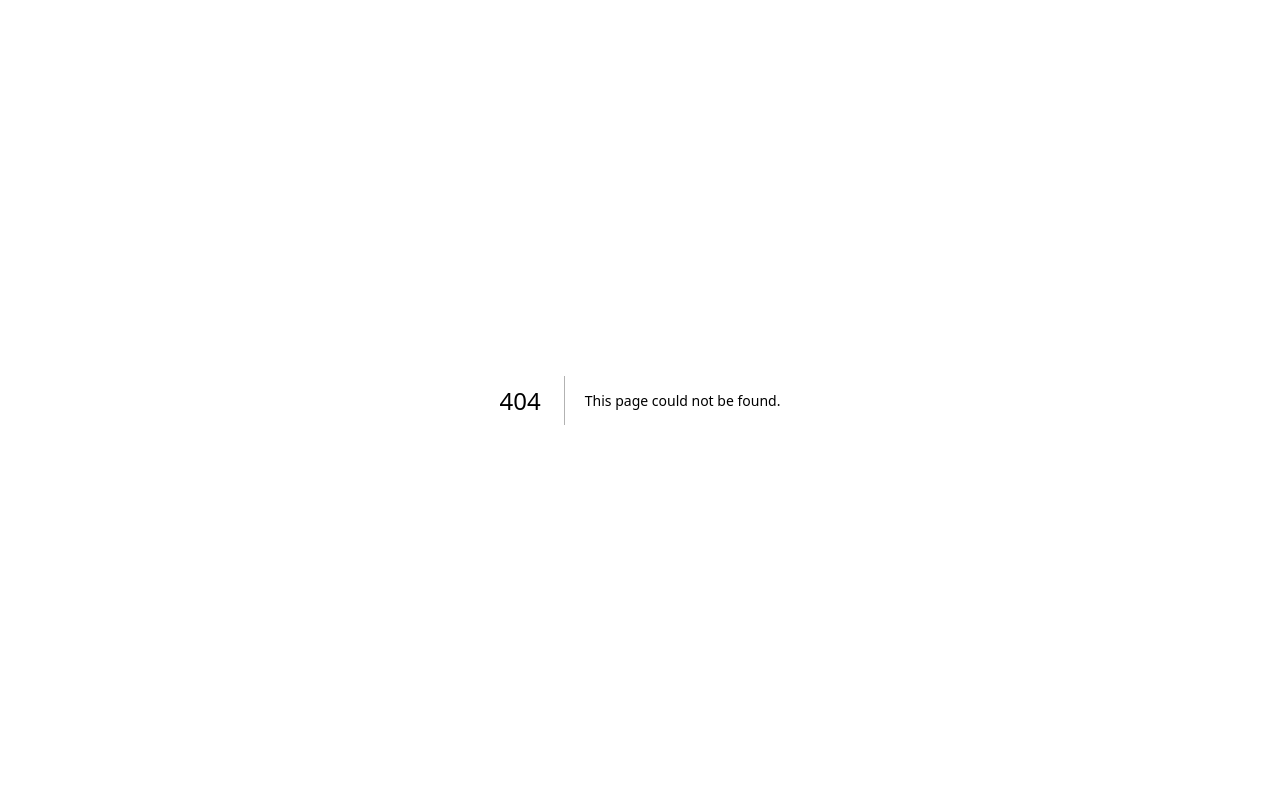
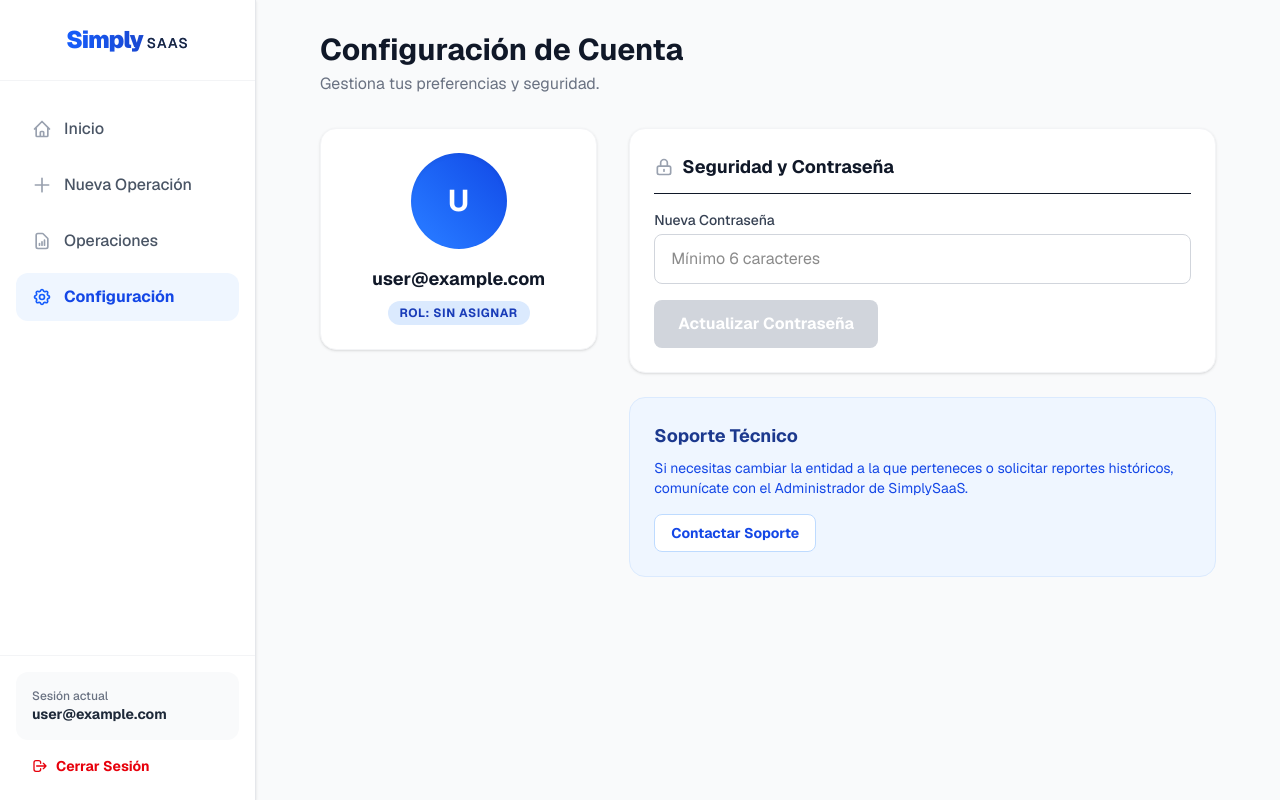
Before and after one commit to gabrielgmza/simply-originacion, a Next.js app: page /dashboard/configuracion in a window 1280 px wide. Before the commit this address had no page. Built offline with nearby package versions, Linux system fonts and the light colour scheme; no server answers; the database is empty; sample sign-in values are in the browser's storage.

Commit message:
feat: Layout Global con Sidebar UI y modulo de configuracion

```diff
--- /dev/null
+++ b/app/dashboard/configuracion/page.tsx
@@ -0,0 +1,117 @@
+'use client';
+
+import { useState, useEffect } from 'react';
+import { onAuthStateChanged, updatePassword } from 'firebase/auth';
+import { collection, query, where, getDocs } from 'firebase/firestore';
+import { auth, db } from '../../../lib/firebase';
+
+export default function ConfiguracionPage() {
+  const [userProfile, setUserProfile] = useState<any>(null);
+  const [loading, setLoading] = useState(true);
+  const [newPassword, setNewPassword] = useState('');
+  const [message, setMessage] = useState('');
+
+  useEffect(() => {
+    const unsubscribe = onAuthStateChanged(auth, async (user) => {
+      if (user && user.email) {
+        try {
+          const qUser = query(collection(db, 'users'), where('email', '==', user.email.toLowerCase()));
+          const snapUser = await getDocs(qUser);
+          if (!snapUser.empty) {
+            setUserProfile({ uid: user.uid, email: user.email, ...snapUser.docs[0].data() });
+          } else {
+            setUserProfile({ uid: user.uid, email: user.email, role: 'Sin Asignar' });
+          }
+        } catch (error) {
+          console.error("Error cargando perfil", error);
+        }
+      }
+      setLoading(false);
+    });
+    return () => unsubscribe();
+  }, []);
+
+  const handleChangePassword = async (e: React.FormEvent) => {
+    e.preventDefault();
+    if (!auth.currentUser || newPassword.length < 6) return alert('La contraseña debe tener al menos 6 caracteres.');
+
+    try {
+      await updatePassword(auth.currentUser, newPassword);
+      setMessage('¡Contraseña actualizada con éxito!');
+      setNewPassword('');
+      setTimeout(() => setMessage(''), 3000);
+    } catch (error: any) {
+      if (error.code === 'auth/requires-recent-login') {
+        alert('Por seguridad, debes cerrar sesión y volver a entrar para cambiar tu contraseña.');
+      } else {
+        alert('Error al actualizar contraseña.');
+      }
+    }
+  };
+
+  if (loading) return <div className="text-center p-10">Cargando perfil...</div>;
+
+  return (
+    <div className="max-w-4xl mx-auto space-y-8 animate-fade-in-up">
+      <div>
+        <h1 className="text-3xl font-bold text-gray-900">Configuración de Cuenta</h1>
+        <p className="text-gray-500 mt-1">Gestiona tus preferencias y seguridad.</p>
+      </div>
+
+      <div className="grid grid-cols-1 md:grid-cols-3 gap-8">
+
+        {/* TARJETA DE PERFIL */}
+        <div className="md:col-span-1 space-y-6">
+          <div className="bg-white p-6 rounded-2xl shadow-sm border border-gray-100 flex flex-col items-center text-center">
+            <div className="w-24 h-24 bg-gradient-to-tr from-blue-500 to-blue-700 rounded-full flex items-center justify-center text-white text-3xl font-bold shadow-inner mb-4">
+              {userProfile?.email?.charAt(0).toUpperCase()}
+            </div>
+            <h2 className="text-lg font-bold text-gray-900 truncate w-full">{userProfile?.email}</h2>
+            <span className="mt-2 bg-blue-100 text-blue-800 text-xs font-bold px-3 py-1 rounded-full uppercase tracking-wider">
+              Rol: {userProfile?.role?.replace('_', ' ')}
+            </span>
+          </div>
+        </div>
+
+        {/* AJUSTES Y SEGURIDAD */}
+        <div className="md:col-span-2 space-y-6">
+          <div className="bg-white p-6 rounded-2xl shadow-sm border border-gray-100">
+            <h3 className="text-lg font-bold text-gray-900 border-b pb-3 mb-4 flex items-center">
+              <svg className="w-5 h-5 mr-2 text-gray-400" fill="none" stroke="currentColor" viewBox="0 0 24 24"><path strokeLinecap="round" strokeLinejoin="round" strokeWidth="2" d="M12 15v2m-6 4h12a2 2 0 002-2v-6a2 2 0 00-2-2H6a2 2 0 00-2 2v6a2 2 0 002 2zm10-10V7a4 4 0 00-8 0v4h8z"></path></svg>
+              Seguridad y Contraseña
+            </h3>
+
+            <form onSubmit={handleChangePassword} className="space-y-4">
+              <div>
+                <label className="block text-sm font-medium text-gray-700 mb-1">Nueva Contraseña</label>
+                <input
+                  type="password"
+                  value={newPassword}
+                  onChange={(e) => setNewPassword(e.target.value)}
+                  placeholder="Mínimo 6 caracteres"
+                  className="w-full px-4 py-3 border border-gray-300 rounded-lg focus:ring-2 focus:ring-blue-500 focus:border-blue-500 transition-shadow outline-none"
+                />
+              </div>
+              <button
+                type="submit"
+                disabled={newPassword.length < 6}
+                className="bg-gray-900 text-white font-bold py-3 px-6 rounded-lg hover:bg-gray-800 transition-colors disabled:bg-gray-300"
+              >
+                Actualizar Contraseña
+              </button>
+              {message && <p className="text-green-600 font-bold text-sm mt-2">{message}</p>}
+            </form>
+          </div>
+
+          <div className="bg-blue-50 p-6 rounded-2xl border border-blue-100">
+             <h3 className="text-lg font-bold text-blue-900 mb-2">Soporte Técnico</h3>
+             <p className="text-blue-700 text-sm">Si necesitas cambiar la entidad a la que perteneces o solicitar reportes históricos, comunícate con el Administrador de SimplySaaS.</p>
+             <button className="mt-4 bg-white text-blue-700 border border-blue-200 font-bold py-2 px-4 rounded-lg hover:bg-blue-100 transition-colors text-sm">
+               Contactar Soporte
+             </button>
+          </div>
+        </div>
+      </div>
+    </div>
+  );
+}
--- /dev/null
+++ b/app/dashboard/layout.tsx
@@ -0,0 +1,87 @@
+'use client';
+
+import { useEffect, useState } from 'react';
+import Link from 'next/link';
+import { usePathname, useRouter } from 'next/navigation';
+import { onAuthStateChanged, signOut } from 'firebase/auth';
+import { auth } from '../../lib/firebase';
+
+export default function DashboardLayout({ children }: { children: React.ReactNode }) {
+  const pathname = usePathname();
+  const router = useRouter();
+  const [userEmail, setUserEmail] = useState('');
+
+  useEffect(() => {
+    const unsubscribe = onAuthStateChanged(auth, (user) => {
+      if (!user) {
+        router.push('/login');
+      } else {
+        setUserEmail(user.email || '');
+      }
+    });
+    return () => unsubscribe();
+  }, [router]);
+
+  const handleLogout = async () => {
+    await signOut(auth);
+    router.push('/login');
+  };
+
+  const navItems = [
+    { name: 'Inicio', path: '/dashboard', icon: 'M3 12l2-2m0 0l7-7 7 7M5 10v10a1 1 0 001 1h3m10-11l2 2m-2-2v10a1 1 0 01-1 1h-3m-6 0a1 1 0 001-1v-4a1 1 0 011-1h2a1 1 0 011 1v4a1 1 0 001 1m-6 0h6' },
+    { name: 'Nueva Operación', path: '/dashboard/originacion', icon: 'M12 4v16m8-8H4' },
+    { name: 'Operaciones', path: '/dashboard/operaciones', icon: 'M9 17v-2m3 2v-4m3 4v-6m2 10H7a2 2 0 01-2-2V5a2 2 0 012-2h5.586a1 1 0 01.707.293l5.414 5.414a1 1 0 01.293.707V19a2 2 0 01-2 2z' },
+    { name: 'Configuración', path: '/dashboard/configuracion', icon: 'M10.325 4.317c.426-1.756 2.924-1.756 3.35 0a1.724 1.724 0 002.573 1.066c1.543-.94 3.31.826 2.37 2.37a1.724 1.724 0 001.065 2.572c1.756.426 1.756 2.924 0 3.35a1.724 1.724 0 00-1.066 2.573c.94 1.543-.826 3.31-2.37 2.37a1.724 1.724 0 00-2.572 1.065c-.426 1.756-2.924 1.756-3.35 0a1.724 1.724 0 00-2.573-1.066c-1.543.94-3.31-.826-2.37-2.37a1.724 1.724 0 00-1.065-2.572c-1.756-.426-1.756-2.924 0-3.35a1.724 1.724 0 001.066-2.573c-.94-1.543.826-3.31 2.37-2.37.996.608 2.296.07 2.572-1.065z M15 12a3 3 0 11-6 0 3 3 0 016 0z' }
+  ];
+
+  return (
+    <div className="flex h-screen bg-gray-50 overflow-hidden font-sans">
+
+      {/* SIDEBAR LATERAL */}
+      <aside className="w-64 bg-white border-r border-gray-200 flex flex-col shadow-sm print:hidden">
+        <div className="p-6 flex items-center justify-center border-b border-gray-100">
+          <div className="text-2xl font-black text-transparent bg-clip-text bg-gradient-to-r from-blue-600 to-blue-800 tracking-tighter">
+            Simply<span className="text-gray-800 font-medium text-sm ml-1 uppercase tracking-widest">SaaS</span>
+          </div>
+        </div>
+
+        <nav className="flex-1 px-4 py-6 space-y-2 overflow-y-auto">
+          {navItems.map((item) => {
+            const isActive = pathname === item.path;
+            return (
+              <Link key={item.path} href={item.path}
+                className={`flex items-center px-4 py-3 rounded-xl transition-all duration-200 group ${
+                  isActive ? 'bg-blue-50 text-blue-700 font-bold' : 'text-gray-600 hover:bg-gray-50 hover:text-gray-900 font-medium'
+                }`}
+              >
+                <svg className={`w-5 h-5 mr-3 ${isActive ? 'text-blue-600' : 'text-gray-400 group-hover:text-blue-500'}`} fill="none" stroke="currentColor" viewBox="0 0 24 24">
+                  <path strokeLinecap="round" strokeLinejoin="round" strokeWidth="2" d={item.icon}></path>
+                </svg>
+                {item.name}
+              </Link>
+            );
+          })}
+        </nav>
+
+        <div className="p-4 border-t border-gray-100">
+          <div className="bg-gray-50 rounded-xl p-4 mb-2">
+            <p className="text-xs text-gray-500 font-medium">Sesión actual</p>
+            <p className="text-sm font-bold text-gray-800 truncate">{userEmail}</p>
+          </div>
+          <button onClick={handleLogout} className="w-full flex items-center px-4 py-2 text-sm text-red-600 font-bold rounded-lg hover:bg-red-50 transition-colors">
+            <svg className="w-4 h-4 mr-2" fill="none" stroke="currentColor" viewBox="0 0 24 24"><path strokeLinecap="round" strokeLinejoin="round" strokeWidth="2" d="M17 16l4-4m0 0l-4-4m4 4H7m6 4v1a3 3 0 01-3 3H6a3 3 0 01-3-3V7a3 3 0 013-3h4a3 3 0 013 3v1"></path></svg>
+            Cerrar Sesión
+          </button>
+        </div>
+      </aside>
+
+      {/* CONTENIDO PRINCIPAL */}
+      <main className="flex-1 overflow-y-auto w-full">
+        <div className="p-6 md:p-8">
+            {children}
+        </div>
+      </main>
+
+    </div>
+  );
+}
```
